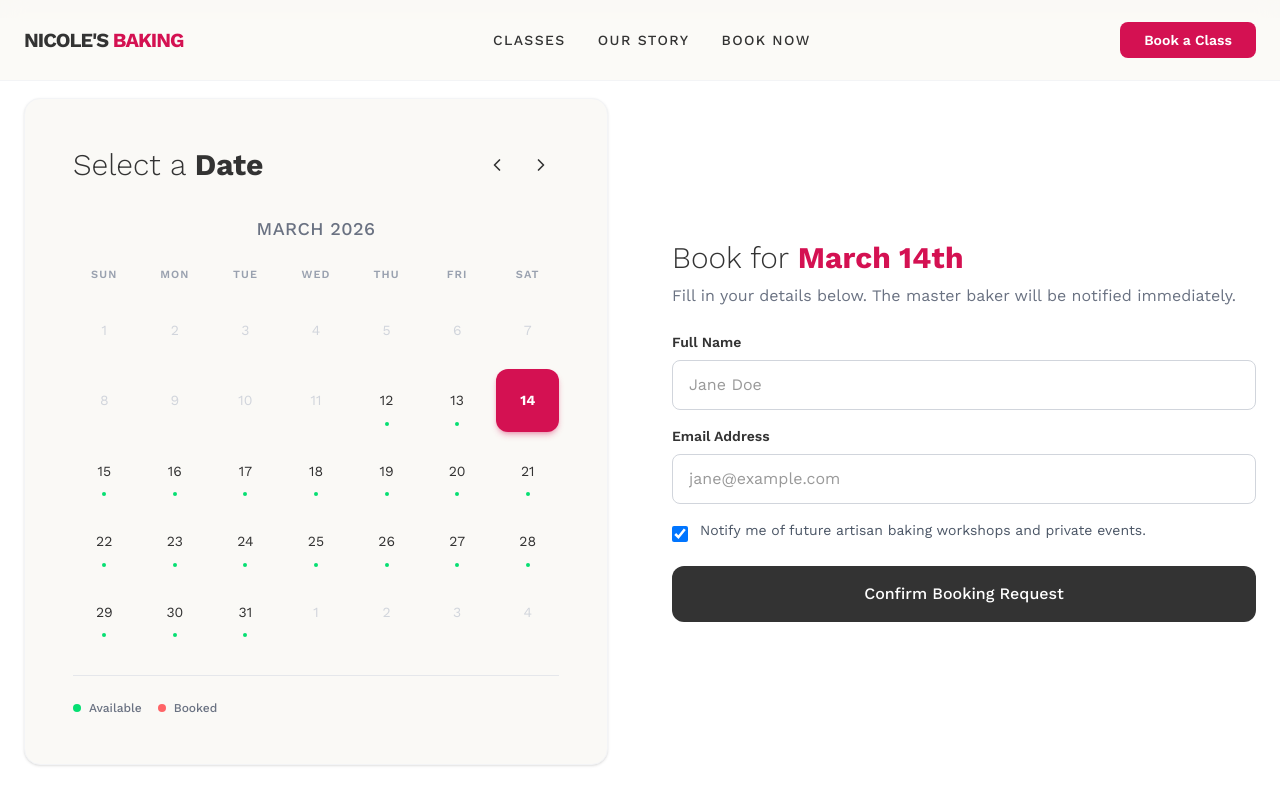
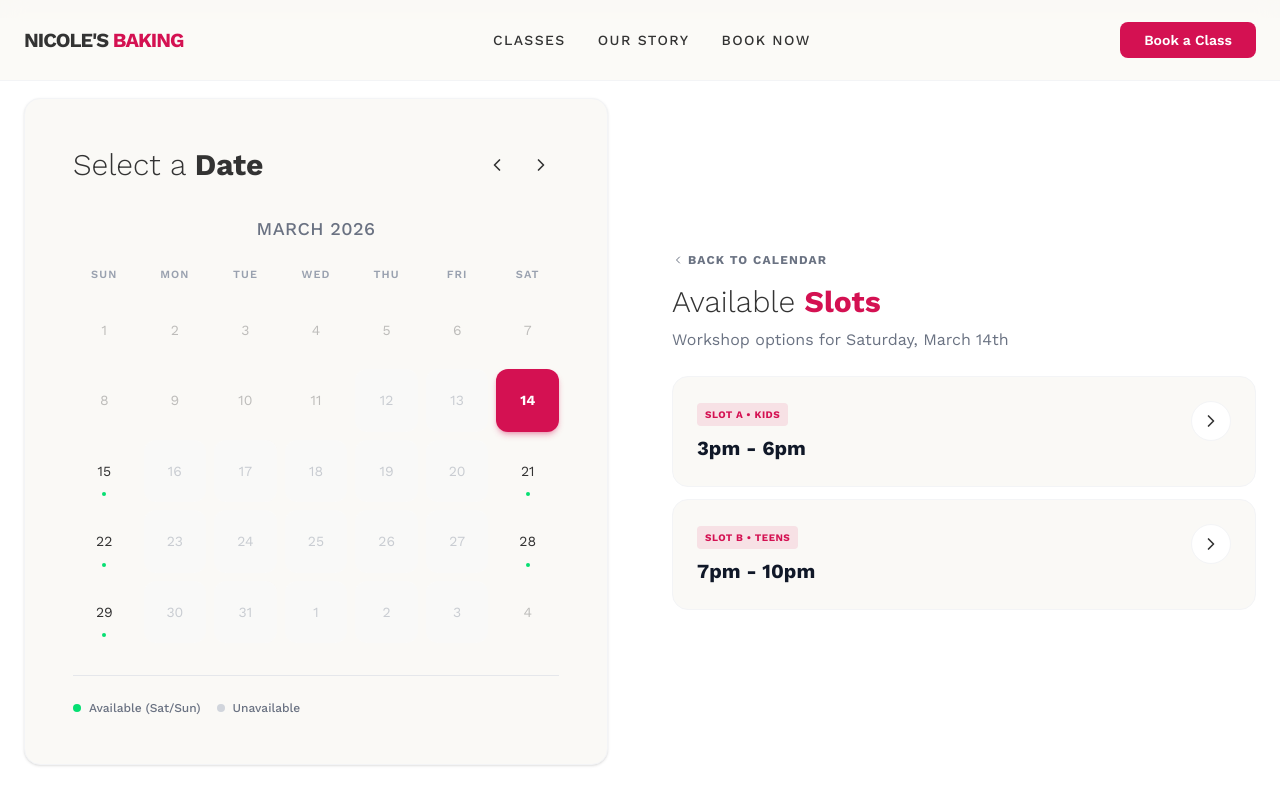
Before and after one commit to nicoleliew70/baking-page, a Next.js app: page / in a window 1280 px wide. Both pictures are taken after a click on the button "14". Shown: the part 2323-3123 px from the top of the page. Built offline with nearby package versions, Linux system fonts and the light colour scheme.

Commit message:
Implement Sat/Sun workshop slots (A-E) and restrict calendar days

```diff
--- a/src/app/api/approve/route.ts
+++ b/src/app/api/approve/route.ts
@@ -7,6 +7,7 @@ export async function GET(request: Request) {
   const { searchParams } = new URL(request.url);
   const eventId = searchParams.get('eventId');
   const action = searchParams.get('action'); // 'approve' or 'reject'
+  const slot = searchParams.get('slot');
   const token = searchParams.get('token');
 
   const secret = process.env.GOOGLE_CALENDAR_ID?.slice(0, 10); // Simple token for verification
@@ -15,14 +16,19 @@ export async function GET(request: Request) {
     return new NextResponse('Invalid request or unauthorized', { status: 400 });
   }
 
+  const slotsData: Record<string, string> = {
+    'A': 'Kids',
+    'B': 'Teens',
+    'C': 'Adults',
+    'D': 'Adults',
+    'E': 'Adults',
+  };
+
   try {
     if (action === 'approve') {
-      // Fetch the event first to get current summary?
-      // Actually, we can just patch it to remove [REQUEST]
-      // Since we don't easily have the current summary here without another fetch,
-      // we'll just rename it to a clean version.
+      const group = slotsData[slot || ''] || 'Workshop';
       await updateCalendarEvent(eventId, {
-        summary: 'Baking Class (Confirmed)',
+        summary: `Slot ${slot}: ${group} (Confirmed)`,
       });
       return new NextResponse(`
         <html>
--- a/src/app/api/book/route.ts
+++ b/src/app/api/book/route.ts
@@ -9,12 +9,21 @@ const resend = new Resend(process.env.RESEND_API_KEY);
 export async function POST(request: Request) {
   try {
     const body = await request.json();
-    const { date, name, email, getNotified } = body;
+    const { date, name, email, getNotified, slot } = body;
 
-    if (!date || !name || !email) {
+    if (!date || !name || !email || !slot) {
       return NextResponse.json({ error: 'Missing required fields' }, { status: 400 });
     }
 
+    const slotsData: Record<string, { group: string, time: string }> = {
+      'A': { group: 'Kids', time: '3pm - 6pm' },
+      'B': { group: 'Teens', time: '7pm - 10pm' },
+      'C': { group: 'Adults', time: '10am - 1pm' },
+      'D': { group: 'Adults', time: '2pm - 5pm' },
+      'E': { group: 'Adults', time: '7pm - 10pm' },
+    };
+
+    const slotInfo = slotsData[slot] || { group: 'Workshop', time: '' };
     const dateStr = date.split('T')[0];
     const appUrl = process.env.NEXT_PUBLIC_APP_URL || 'http://localhost:3000';
     const secret = process.env.GOOGLE_CALENDAR_ID?.slice(0, 10);
@@ -32,8 +41,8 @@ export async function POST(request: Request) {
         const calendarId = process.env.GOOGLE_CALENDAR_ID || 'nicoleliew70@gmail.com';
 
         const event = {
-          summary: `[REQUEST] Baking Class: ${name}`,
-          description: `Customer Name: ${name}\nCustomer Email: ${email}\nBooking Date: ${dateStr}`,
+          summary: `[REQUEST] Slot ${slot}: ${slotInfo.group} - ${name}`,
+          description: `Customer Name: ${name}\nCustomer Email: ${email}\nSlot: ${slot} (${slotInfo.group} @ ${slotInfo.time})\nBooking Date: ${dateStr}`,
           start: { date: dateStr },
           end: { date: endDateStr },
         };
@@ -58,29 +67,27 @@ export async function POST(request: Request) {
             await resend.emails.send({
               from: 'Nicole Baking <onboarding@resend.dev>',
               to: ['nicoleliew70@gmail.com', 'chefnicolelsv@gmail.com'],
-              subject: `New Workshop Request: ${name} (${dateStr})`,
+              subject: `New Request: [Slot ${slot}] ${name} (${dateStr})`,
               html: `
                 <div style="font-family: sans-serif; max-width: 600px; margin: 0 auto; padding: 20px; border: 1px solid #eee; border-radius: 12px;">
-                  <h2 style="color: #4a3728;">New Booking Request</h2>
-                  <p>You have a new workshop request from <strong>${name}</strong>.</p>
+                  <h2 style="color: #4a3728;">New Workshop Booking</h2>
+                  <p>You have a new request from <strong>${name}</strong>.</p>
                   <div style="background: #fdfbf7; padding: 20px; border-radius: 8px; margin: 20px 0;">
+                    <p><strong>Slot:</strong> Slot ${slot} (${slotInfo.group})</p>
+                    <p><strong>Time:</strong> ${slotInfo.time}</p>
                     <p><strong>Date:</strong> ${dateStr}</p>
                     <p><strong>Email:</strong> ${email}</p>
-                    <p><strong>Marketing:</strong> ${getNotified ? 'Yes' : 'No'}</p>
                   </div>
                   <div style="display: flex; gap: 10px;">
-                    <a href="${appUrl}/api/approve?action=approve&eventId=${eventId}&token=${secret}"
+                    <a href="${appUrl}/api/approve?action=approve&eventId=${eventId}&slot=${slot}&token=${secret}"
                        style="background: #4a3728; color: white; padding: 12px 24px; text-decoration: none; border-radius: 6px; font-weight: bold;">
-                       Approve Booking
+                       Approve Slot ${slot}
                     </a>
                     <a href="${appUrl}/api/approve?action=reject&eventId=${eventId}&token=${secret}"
                        style="background: #fff; color: #8b0000; padding: 12px 24px; text-decoration: none; border-radius: 6px; font-weight: bold; border: 1px solid #8b0000;">
                        Decline
                     </a>
                   </div>
-                  <p style="font-size: 12px; color: #999; margin-top: 30px;">
-                    Clicking Approve will mark the date as booked on your website. Decline will remove it.
-                  </p>
                 </div>
               `
             });
--- a/src/components/CalendarSection.tsx
+++ b/src/components/CalendarSection.tsx
@@ -27,11 +27,24 @@ export default function CalendarSection() {
   const [bookedDates, setBookedDates] = useState<string[]>([]);
   const [isLoadingAvailability, setIsLoadingAvailability] = useState(true);
 
+  const [selectedSlot, setSelectedSlot] = useState<string | null>(null);
   const [formData, setFormData] = useState({
     name: '',
     email: '',
     getNotified: true,
   });
+
+  const slotsData = {
+    Saturday: [
+      { id: 'A', group: 'Kids', time: '3pm - 6pm' },
+      { id: 'B', group: 'Teens', time: '7pm - 10pm' },
+    ],
+    Sunday: [
+      { id: 'C', group: 'Adults', time: '10am - 1pm' },
+      { id: 'D', group: 'Adults', time: '2pm - 5pm' },
+      { id: 'E', group: 'Adults', time: '7pm - 10pm' },
+    ]
+  };
 
   const nextMonth = () => setCurrentDate(addMonths(currentDate, 1));
   const prevMonth = () => setCurrentDate(subMonths(currentDate, 1));
@@ -68,7 +81,7 @@ export default function CalendarSection() {
 
   const handleSubmitBooking = async (e: React.FormEvent) => {
     e.preventDefault();
-    if (!selectedDate) return;
+    if (!selectedDate || !selectedSlot) return;
 
     setIsSubmitting(true);
     try {
@@ -78,18 +91,26 @@ export default function CalendarSection() {
         body: JSON.stringify({
           ...formData,
           date: selectedDate.toISOString(),
+          slot: selectedSlot,
         }),
       });
 
       if (response.ok) {
         setSubmitted(true);
-        // Normally clear form here if you wanted to allow multiple
       }
     } catch (error) {
       console.error('Failed to submit:', error);
     } finally {
       setIsSubmitting(false);
     }
+  };
+
+  const getDaySlots = (date: Date | null) => {
+    if (!date) return [];
+    const day = date.getDay();
+    if (day === 6) return slotsData.Saturday;
+    if (day === 0) return slotsData.Sunday;
+    return [];
   };
 
   return (
@@ -148,22 +169,29 @@ export default function CalendarSection() {
 
               const dayStr = format(day, 'yyyy-MM-dd');
               const isBooked = bookedDates.includes(dayStr);
-              const status = isBooked ? 'booked' : 'available';
+
+              // Only Saturday (6) and Sunday (0) are available
+              const isWeekend = day.getDay() === 0 || day.getDay() === 6;
+              const status = (isBooked || !isWeekend) ? 'booked' : 'available';
 
               const isSelected = selectedDate && isSameDay(day, selectedDate);
 
-              const disabled = !isCurrentMonth || past || isBooked || isLoadingAvailability;
+              const disabled = !isCurrentMonth || past || isBooked || !isWeekend || isLoadingAvailability;
 
               return (
                 <button
                   key={i}
                   disabled={disabled}
-                  onClick={() => setSelectedDate(day)}
+                  onClick={() => {
+                    setSelectedDate(day);
+                    setSelectedSlot(null);
+                  }}
                   className={cn(
                     "aspect-square flex items-center justify-center rounded-xl text-sm transition-all relative overflow-hidden",
-                    !isCurrentMonth && "text-gray-300",
-                    past && "text-gray-300 cursor-not-allowed",
-                    isBooked && !past && "bg-red-50 text-red-500 line-through cursor-not-allowed",
+                    !isCurrentMonth && "opacity-30",
+                    past && "opacity-30 cursor-not-allowed",
+                    (!isWeekend || isBooked) && !past && "bg-gray-50 text-gray-400 cursor-not-allowed opacity-50",
+                    isBooked && "line-through text-red-400",
                     !disabled && !isSelected && "hover:bg-primary/10 hover:text-primary",
                     isSelected && "bg-primary text-white font-bold shadow-md shadow-primary/30"
                   )}
@@ -180,11 +208,11 @@ export default function CalendarSection() {
           <div className="flex items-center space-x-4 pt-6 mt-6 border-t border-gray-200 text-xs text-gray-500 font-medium">
             <div className="flex items-center space-x-2">
               <span className="w-2 h-2 bg-green-400 rounded-full"></span>
-              <span>Available</span>
+              <span>Available (Sat/Sun)</span>
             </div>
             <div className="flex items-center space-x-2">
-              <span className="w-2 h-2 bg-red-400 rounded-full"></span>
-              <span>Booked</span>
+              <span className="w-2 h-2 bg-gray-300 rounded-full"></span>
+              <span>Unavailable</span>
             </div>
           </div>
         </motion.div>
@@ -207,7 +235,7 @@ export default function CalendarSection() {
                 className="text-center py-20 bg-gray-50 rounded-2xl border border-dashed border-gray-300"
               >
                 <CalendarHeart className="w-16 h-16 text-gray-300 mx-auto mb-4" />
-                <p className="text-gray-500 text-lg">Select an available date <br/>to request a booking.</p>
+                <p className="text-gray-500 text-lg">Select a Saturday or Sunday <br/>to view workshop slots.</p>
               </motion.div>
             ) : submitted ? (
               <motion.div
@@ -219,15 +247,15 @@ export default function CalendarSection() {
                 <CheckCircle2 className="w-16 h-16 text-green-500 mx-auto mb-4" />
                 <h3 className="text-2xl font-bold text-green-900 mb-2">Request Sent!</h3>
                 <p className="text-green-700 mb-6">
-                  An official calendar request has been sent to our baker for {format(selectedDate, 'PPP')}.
+                  Your request for the {getDaySlots(selectedDate).find(s => s.id === selectedSlot)?.group} workshop on {format(selectedDate, 'PPP')} has been sent.
                 </p>
 
                 <div className="bg-white p-6 rounded-xl border border-gray-200 shadow-sm mb-6">
-                  <p className="text-sm text-gray-600 mb-3">
-                    <strong>Next Step:</strong> Please send Nicole a quick WhatsApp message to easily confirm your booking details and receive payment information!
+                  <p className="text-sm text-gray-600 mb-3 text-left">
+                    <strong>Next Step:</strong> Please send Nicole a quick WhatsApp message to confirm your slot and receive payment information!
                   </p>
                   <a
-                    href={`https://wa.me/601133848412?text=${encodeURIComponent(`Hi Nicole! I just sent a calendar request to book a baking class on ${format(selectedDate, 'MMM do')}. My name is ${formData.name} and my email is ${formData.email}.`)}`}
+                    href={`https://wa.me/601133848412?text=${encodeURIComponent(`Hi Nicole! I just sent a booking request for Slot ${selectedSlot} (${getDaySlots(selectedDate).find(s => s.id === selectedSlot)?.group} @ ${getDaySlots(selectedDate).find(s => s.id === selectedSlot)?.time}) on ${format(selectedDate, 'MMM do')}. My name is ${formData.name}.`)}`}
                     target="_blank"
                     rel="noopener noreferrer"
                     className="flex justify-center items-center space-x-2 bg-green-500 text-white px-4 py-3 rounded-lg font-medium hover:bg-green-600 transition-colors w-full"
@@ -241,11 +269,59 @@ export default function CalendarSection() {
                   onClick={() => {
                     setSubmitted(false);
                     setSelectedDate(null);
+                    setSelectedSlot(null);
                   }}
                   className="mt-2 text-green-600 font-semibold hover:text-green-800 transition-colors"
                 >
                   Book another session
                 </button>
+              </motion.div>
+            ) : !selectedSlot ? (
+              <motion.div
+                key="slots"
+                initial={{ opacity: 0, x: 20 }}
+                animate={{ opacity: 1, x: 0 }}
+                exit={{ opacity: 0, x: -20 }}
+                className="space-y-6"
+              >
+                <div>
+                  <button
+                    onClick={() => setSelectedDate(null)}
+                    className="text-xs text-gray-500 uppercase tracking-widest font-bold mb-4 hover:text-primary flex items-center"
+                  >
+                    <ChevronLeft className="w-3 h-3 mr-1" /> Back to calendar
+                  </button>
+                  <h3 className="text-3xl font-light mb-2">
+                    Available <span className="font-bold text-primary">Slots</span>
+                  </h3>
+                  <p className="text-gray-500">
+                    Workshop options for {format(selectedDate, 'EEEE, MMMM do')}
+                  </p>
+                </div>
+
+                <div className="space-y-3">
+                  {getDaySlots(selectedDate).map((slot) => (
+                    <button
+                      key={slot.id}
+                      onClick={() => setSelectedSlot(slot.id)}
+                      className="w-full text-left p-6 rounded-2xl border border-gray-100 bg-cream hover:bg-white hover:border-primary hover:shadow-md transition-all group"
+                    >
+                      <div className="flex justify-between items-start">
+                        <div>
+                          <span className="inline-block px-2 py-1 rounded bg-primary/10 text-primary text-[10px] font-bold uppercase tracking-wider mb-2">
+                            Slot {slot.id} • {slot.group}
+                          </span>
+                          <h4 className="text-xl font-bold text-gray-900 group-hover:text-primary transition-colors">
+                            {slot.time}
+                          </h4>
+                        </div>
+                        <div className="w-10 h-10 rounded-full bg-white border border-gray-100 flex items-center justify-center group-hover:bg-primary group-hover:text-white transition-all">
+                          <ChevronRight className="w-5 h-5" />
+                        </div>
+                      </div>
+                    </button>
+                  ))}
+                </div>
               </motion.div>
             ) : (
               <motion.form
@@ -257,11 +333,18 @@ export default function CalendarSection() {
                 className="space-y-6 bg-white"
               >
                 <div>
+                  <button
+                    onClick={() => setSelectedSlot(null)}
+                    className="text-xs text-gray-500 uppercase tracking-widest font-bold mb-4 hover:text-primary flex items-center"
+                  >
+                    <ChevronLeft className="w-3 h-3 mr-1" /> Change Slot
+                  </button>
                   <h3 className="text-3xl font-light mb-2">
-                    Book for <span className="font-bold text-primary">{format(selectedDate, 'MMMM do')}</span>
+                    Final <span className="font-bold text-primary">Details</span>
                   </h3>
                   <p className="text-gray-500">
-                    Fill in your details below. The master baker will be notified immediately.
+                    Workshop {selectedSlot} ({getDaySlots(selectedDate).find(s => s.id === selectedSlot)?.group}) <br/>
+                    {format(selectedDate, 'MMMM do')} @ {getDaySlots(selectedDate).find(s => s.id === selectedSlot)?.time}
                   </p>
                 </div>
 
```
